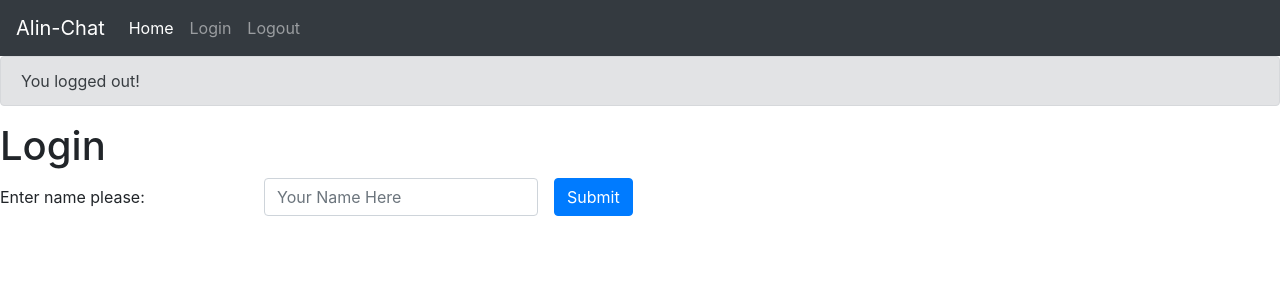
After one commit to Mencu/ChatSite, a Flask app: page /login in a window 1280 px wide. The commit adds this page. Shown: the top 300 px of the page. Run offline with Flask 2, Linux system fonts and the light colour scheme.

Commit message:
progress on website

```diff
--- a/website/__init__.py
+++ b/website/__init__.py
@@ -1,11 +1,17 @@
 import os
+from datetime import timedelta
+from flask import Flask, render_template, url_for, redirect, session, request, send_from_directory
 
-from flask import Flask, render_template, url_for
+from .client import Client
 
+NAME_KEY = 'name'
 
 def create_app(test_config=None):
     # create and configure the app
     app = Flask(__name__, instance_relative_config=True)
+
+    app.secret_key = 'hiandrei'
+
     app.config.from_mapping(
         SECRET_KEY='dev',
         DATABASE=os.path.join(app.instance_path, 'tables.sqlite'),
@@ -24,13 +30,43 @@ def create_app(test_config=None):
     except OSError as e:
         print("[EXCEPTION OSERROR_mkdir_instancePath]", e)
 
-    # a simple page that says hello
+    # Favicon
+    @app.route('/favicon.ico')
+    def favicon():
+        return send_from_directory(os.path.join(app.root_path, 'static'),'favicon.ico', mimetype='image/vnd.microsoft.icon')
+
+    # home page
+    @app.route('/home')
     @app.route('/', methods = ['GET'])
-    def index():
-        return render_template('base.html')
+    def home():
+        if NAME_KEY not in session:
+           return redirect(url_for('login'))
 
-    from . import db
-    db.init_app(app)
+        return render_template('index.html', **{"login":True, "session":session})
+
+    #background process for clicking
+    @app.route('/run')
+    def run():
+        print("clicked")
+        return ("nothing")
+
+    # login
+    @app.route('/login', methods = ['POST', 'GET'])
+    def login():
+        if request.method == "POST":
+            print(request.form)
+            session[NAME_KEY] = request.form["inputName"]
+            return redirect(url_for("home"))
+        return render_template('login.html', **{'session':session})
+
+    # logout
+    @app.route('/logout')
+    def logout():
+        session.pop(NAME_KEY, None)
+        return redirect(url_for('login'))
+
+    #from . import db
+    #db.init_app(app)
 
     return app
 
--- /dev/null
+++ b/website/static/css/login.css
@@ -0,0 +1,6 @@
+body {
+    margin: 10;
+    padding: 10;
+    font-family: Arial;
+    color: #444;
+  }
--- a/website/static/js/index.js
+++ b/website/static/js/index.js
@@ -0,0 +1,17 @@
+$(function() {
+    $('#sendButton').on('click', function(e) {
+      e.preventDefault()
+      $.getJSON('/run', {value},
+      function(data) {
+          //value = document.getElementById("message").value
+      });
+      return false;
+    });
+  });
+
+function validate(name){
+    if(name.length < 2 || name.length > 20){
+        return false
+    }
+    return true;
+}
--- a/website/templates/base.html
+++ b/website/templates/base.html
@@ -1,16 +1,77 @@
 <!DOCTYPE html>
 <html lang="en">
-<head>
-    <title>Alin-Chat</title>
-    <meta charset="UTF-8">
-    <meta name="viewpoint" content="width=device-width, initial-scale=1.0">
-    <meta http-equiv="X-UA-Compatible" content="ie=edge">
-    <link rel="stylesheet" href="{{ url_for('static', filename='css/main.css') }}">
-    {% block head %}{% endblock %}
-</head>
-<body>
-<img src="{{url_for('static', filename='puta_finala.png')}}" align="middle" height="480" width="1000"/>
-<h1>Certified Coaie Moment</h1>
-    {% block body %}{% endblock %}
-</body>
+  <head>
+    <title>{% block title %}{%endblock%}</title>
+
+    <!-- Required meta -->
+    <meta charset="UTF-8" />
+    <meta name="viewpoint" content="width=device-width, initial-scale=1.0" />
+    <meta http-equiv="X-UA-Compatible" content="ie=edge" />
+    <link
+      rel="stylesheet"
+      href="{{ url_for('static', filename='css/main.css') }}"
+    />
+    <!-- Bootstrap CSS -->
+    <link
+      rel="stylesheet"
+      href="https://cdn.jsdelivr.net/npm/bootstrap@4.5.3/dist/css/bootstrap.min.css"
+      integrity="sha384-TX8t27EcRE3e/ihU7zmQxVncDAy5uIKz4rEkgIXeMed4M0jlfIDPvg6uqKI2xXr2"
+      crossorigin="anonymous"
+    />
+
+    <!--Favicon-->
+    <!--<link rel="shortcut icon" href="{{ url_for('static', filename='favicon.ico') }}">-->
+    <script src="https://ajax.googleapis.com/ajax/libs/jquery/3.5.1/jquery.min.js"></script>
+  </head>
+  <body>
+    <!-- <img src="{{url_for('static', filename='puta_finala.png')}}" align="middle" height="480" width="1000"/> -->
+
+    <!-- Navbar-->
+    <nav class="navbar navbar-expand-lg navbar-dark bg-dark">
+      <a class="navbar-brand" href="home">Alin-Chat</a>
+      <button
+        class="navbar-toggler"
+        type="button"
+        data-toggle="collapse"
+        data-target="#navbarNavAltMarkup"
+        aria-controls="navbarNavAltMarkup"
+        aria-expanded="false"
+        aria-label="Toggle navigation"
+      >
+        <span class="navbar-toggler-icon"></span>
+      </button>
+      <div class="collapse navbar-collapse" id="navbarNavAltMarkup">
+        <div class="navbar-nav">
+          <a class="nav-link active" href="/home">
+            Home <span class="sr-only">(current)</span></a
+          >
+          <a class="nav-link" href="/login">Login</a>
+          <a class="nav-link" href="/logout">Logout</a>
+        </div>
+      </div>
+    </nav>
+
+    <!--Logging in and out alerts-->
+    {% block msgLogin %} {% endblock %}
+
+    {% block msgLogout %} {% endblock %}
+
+    <div></div>
+        {% block body %} {% endblock %}
+    </div>
+
+    <!-- Optional JavaScript -->
+    <!-- jQuery first, then Popper.js, then Bootstrap JS -->
+    <script
+      src="https://cdn.jsdelivr.net/npm/popper.js@1.16.1/dist/umd/popper.min.js"
+      integrity="sha384-9/reFTGAW83EW2RDu2S0VKaIzap3H66lZH81PoYlFhbGU+6BZp6G7niu735Sk7lN"
+      crossorigin="anonymous"
+    ></script>
+    <script
+      src="https://cdn.jsdelivr.net/npm/bootstrap@4.5.3/dist/js/bootstrap.min.js"
+      integrity="sha384-w1Q4orYjBQndcko6MimVbzY0tgp4pWB4lZ7lr30WKz0vr/aWKhXdBNmNb5D92v7s"
+      crossorigin="anonymous"
+    ></script>
+    </body>
+  </body>
 </html>
--- /dev/null
+++ b/website/templates/login.html
@@ -0,0 +1,27 @@
+{% extends 'base.html' %}
+
+{% block title %}Login{%endblock%}
+
+
+{% block msgLogout %}
+<div class="alert alert-secondary" role="alert">
+    {{session["name"]}} You logged out!
+</div>
+{% endblock %}
+
+
+{% block body %}
+    <h1>Login</h1>
+    <form class="form-inline" action="#" method = "POST">
+        <div class="form-group mb-2">
+          <label for="staticName" class="sr-only">Name</label>
+          <input type="text" readonly class="form-control-plaintext" id="staticName" value="Enter name please:">
+        </div>
+        <div class="form-group mx-sm-3 mb-2">
+          <label for="inputName" class="sr-only">Name</label>
+          <input type="text" class="form-control" name="inputName" id="inputName" placeholder="Your Name Here">
+        </div>
+        <button type="submit" class="btn btn-primary mb-2"> Submit </button>
+      </form>
+      <script type="text/javascript" src="{{ url_for('static', filename='js/index.js' )}}"></script>
+{% endblock %}
```
Also changed, not shown: website/templates/index.html (+22 -4 lines), website/static/favicon.ico (added).
